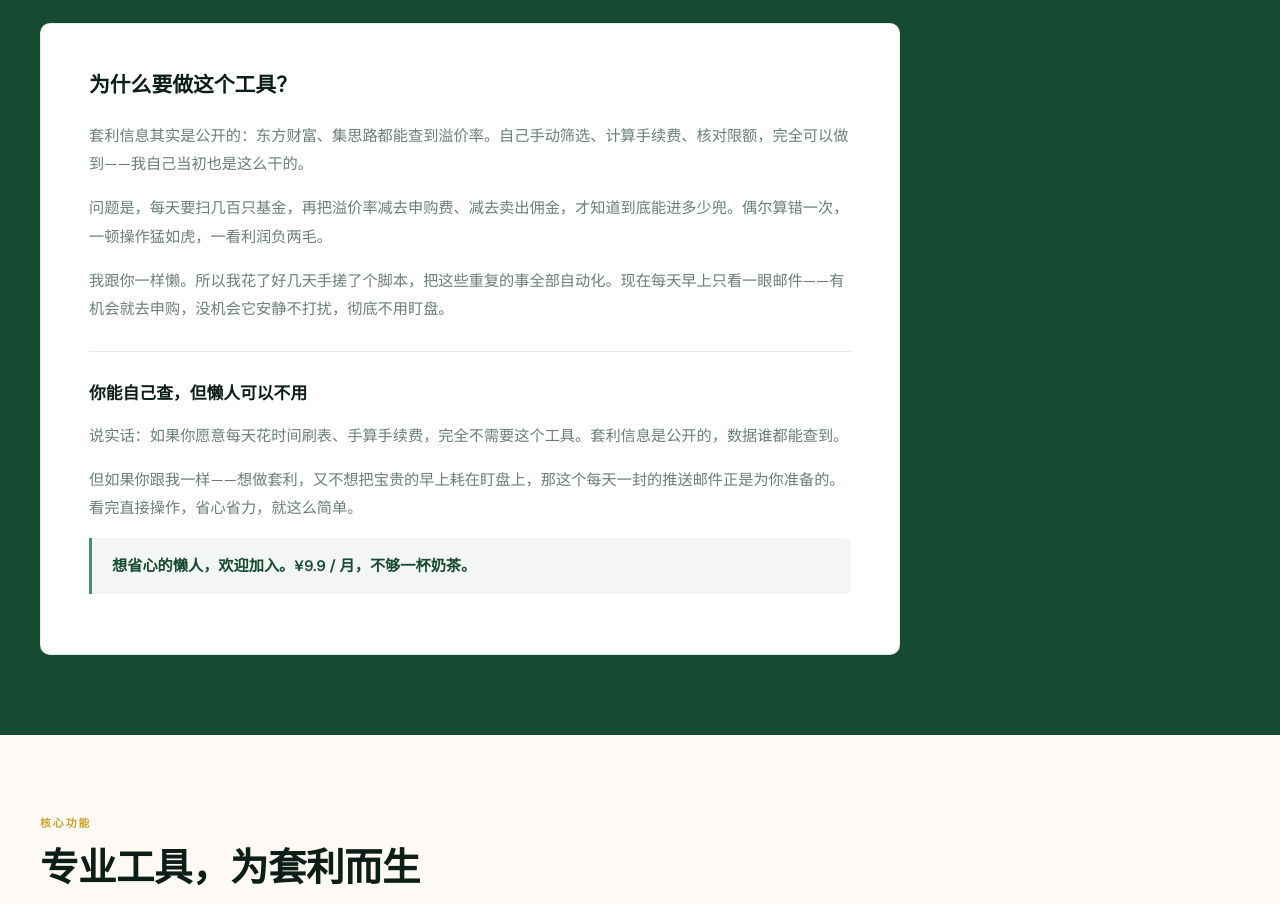
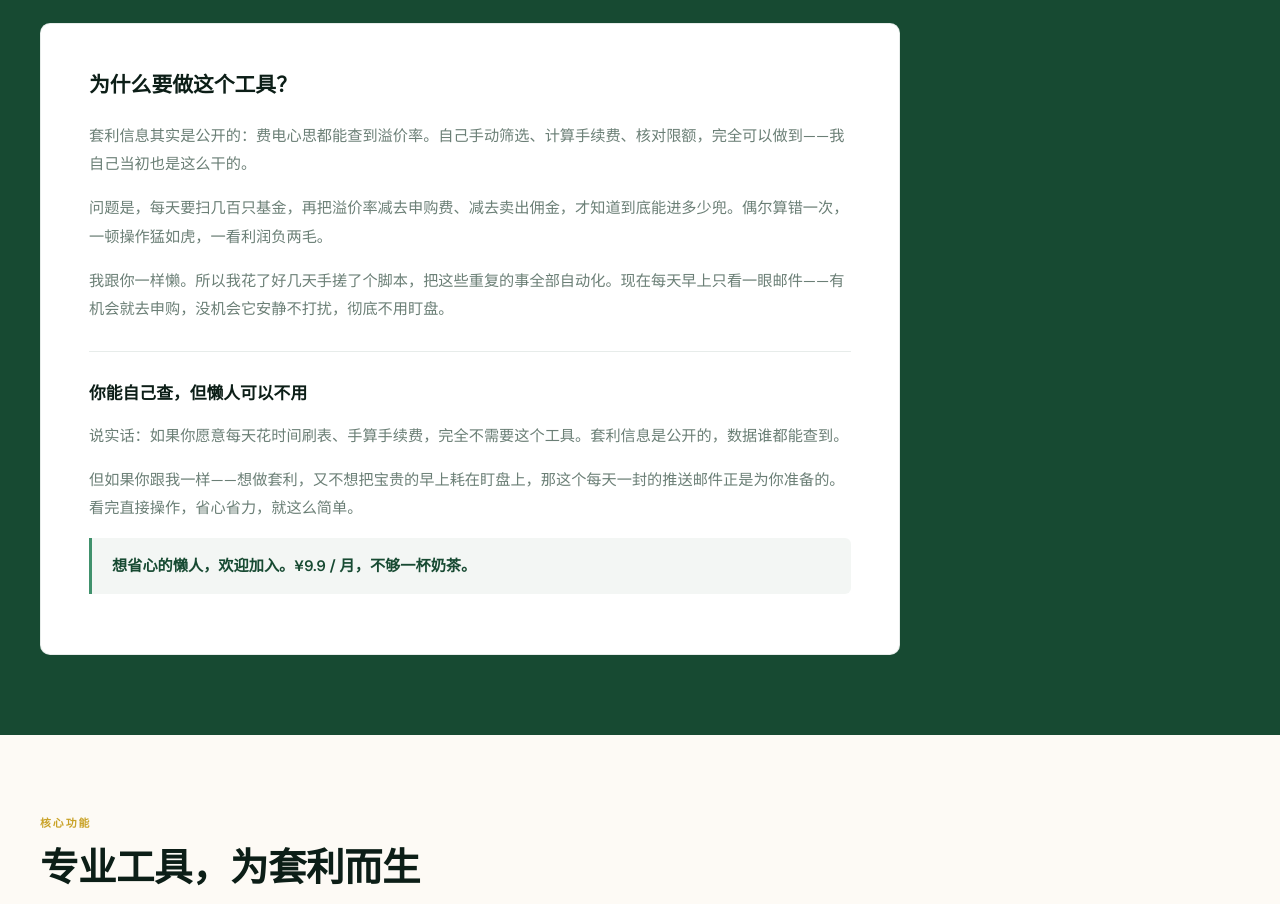
Before and after one commit to baimi12138/cangku, a plain HTML site: page index.html in a window 1280 px wide. Shown: the part 1500-2404 px from the top of the page. Drawn offline with nearby package versions, Linux system fonts and the light colour scheme; a web font is replaced by a local one.

Commit message:
Fix typo in index.html content

```diff
--- a/index.html
+++ b/index.html
@@ -814,7 +814,7 @@
         <div class="story-block reveal">
             <h3>为什么要做这个工具？</h3>
             <p>
-                套利信息其实是公开的：东方财富、集思路都能查到溢价率。自己手动筛选、计算手续费、核对限额，完全可以做到——我自己当初也是这么干的。
+                套利信息其实是公开的：费电心思都能查到溢价率。自己手动筛选、计算手续费、核对限额，完全可以做到——我自己当初也是这么干的。
             </p>
             <p>
                 问题是，每天要扫几百只基金，再把溢价率减去申购费、减去卖出佣金，才知道到底能进多少兜。偶尔算错一次，一顿操作猛如虎，一看利润负两毛。
```
